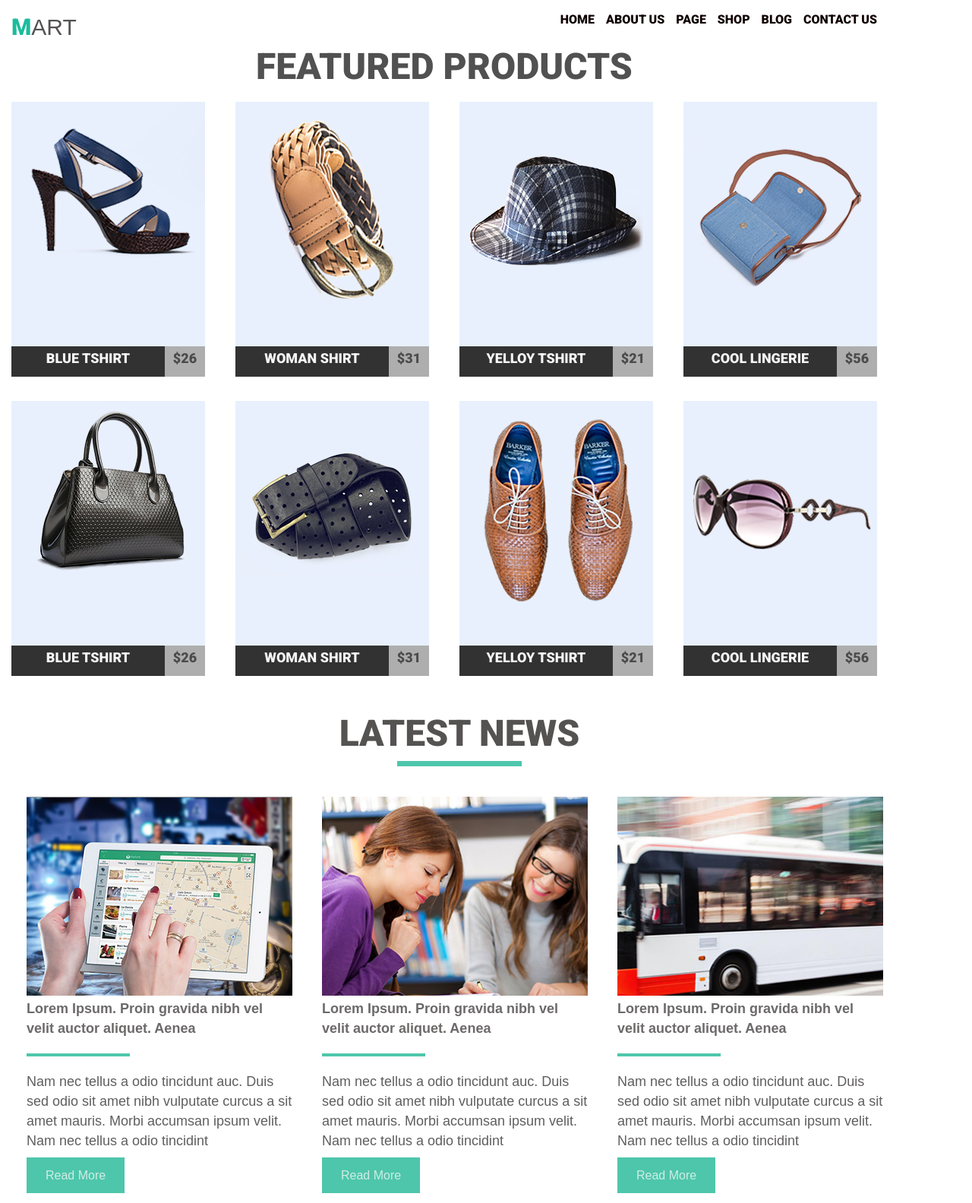
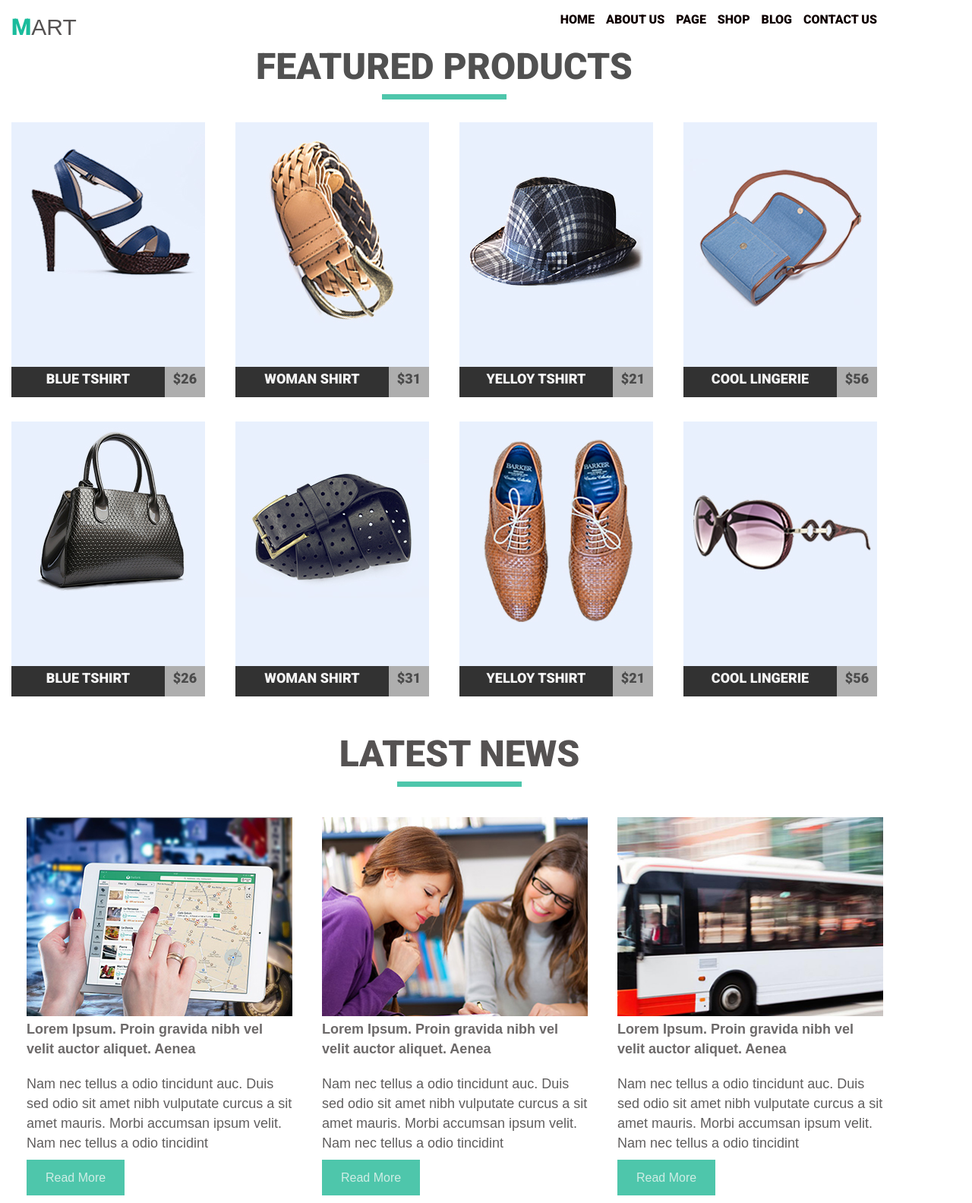
Before and after one commit to horianina/horianina-goit-fe-course, a plain HTML site: page module-04/index.html in a window 1280 px wide. Shown: the whole page at 76% size. Drawn offline with Linux system fonts and the light colour scheme.

Commit message:
changed module-04

```diff
--- a/module-04/css/styles.css
+++ b/module-04/css/styles.css
@@ -102,13 +102,13 @@ font-family: "Roboto", "Arial", serif;
     margin: 20px auto;
 
 }
-h3::after {
+.row-list-heading::after {
     display: block;
-    width: 136px;
-    height: 4px;
+    width: 164px;
+    height: 7px;
     background-color: #4ec6ab ;
     content: '';
-    margin: 20px 0;
+    margin: 20px auto;
 
 }
 .clearfix::after {
```
